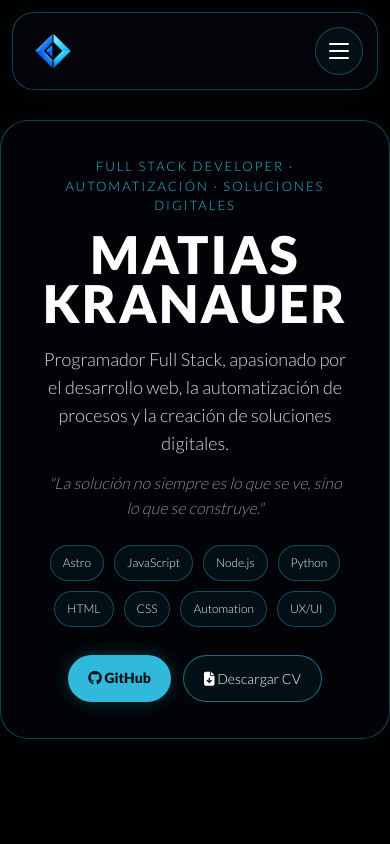
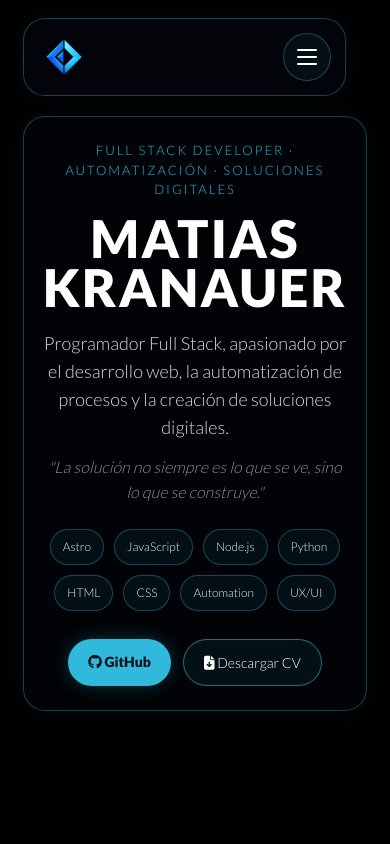
Before and after one commit to MKranauerDev/Portfolio, an Astro site: page / in a window 390 px wide. Shown: the top 844 px of the page. Built offline with nearby package versions, Linux system fonts and the light colour scheme; Astro itself is replaced by a stand-in of ours.

Commit message:
estetica seccionUno

```diff
--- a/src/components/Header.astro
+++ b/src/components/Header.astro
@@ -1,4 +1,5 @@
 <header class="topbar">
+  <div class="container-main">
     <div class="topbar-inner">
       <a class="brand" href="#">
         <img src="/img/logo.png" alt="Logo Krana Dev" />
@@ -30,6 +31,7 @@
       <a href="#estudios">Estudios</a>
       <a href="#contacto">Contacto</a>
     </div>
+  </div>
 
   <script is:inline>
     document.addEventListener("DOMContentLoaded", () => {
--- a/src/components/Hero.astro
+++ b/src/components/Hero.astro
@@ -1,4 +1,5 @@
 <section class="hero-minimal">
+  <div class="container-main">
     <div class="hero-content">
       <p class="hero-kicker">
         FULL STACK DEVELOPER · AUTOMATIZACIÓN · SOLUCIONES DIGITALES
@@ -40,4 +41,5 @@
         </a>
       </div>
     </div>
+  </div>
 </section>
--- a/src/styles/global.css
+++ b/src/styles/global.css
@@ -59,27 +59,23 @@ body .contenedor {
 }
 
 /* ===== TOPBAR PREMIUM ===== */
-/* ===== TOPBAR PREMIUM ===== */
 .topbar {
   width: 100%;
   padding: 22px 0 0;
   position: relative;
   z-index: 20;
 }
-
 .topbar-inner {
-  width: 88%;
-  max-width: 1180px;
-  margin: 0 auto;
+  width: 100%;
   display: flex;
   align-items: center;
   justify-content: space-between;
   padding: 10px 18px;
   border: 1px solid rgba(48, 185, 219, 0.35);
-  border-radius: 999px;
+  border-radius: 30px;
   background: rgba(7, 11, 20, 0.45);
-  backdrop-filter: blur(1px);
-  -webkit-backdrop-filter: blur(1px);
+  backdrop-filter: blur(2px);
+  -webkit-backdrop-filter: blur(2px);
   box-shadow: 0 0 20px rgba(48, 185, 219, 0.06);
 }
 
@@ -188,8 +184,8 @@ body .contenedor {
     border: 1px solid rgba(48, 185, 219, 0.25);
     border-radius: 18px;
     background: rgba(7, 11, 20, 0.88);
-    backdrop-filter: blur(12px);
-    -webkit-backdrop-filter: blur(12px);
+    backdrop-filter: blur(2px);
+    -webkit-backdrop-filter: blur(2px);
     box-shadow: 0 0 16px rgba(48, 185, 219, 0.08);
   }
 
@@ -222,16 +218,19 @@ body .contenedor {
   align-items: center;
   justify-content: center;
   text-align: center;
-  padding: 60px 20px 80px;
+  padding: 20px 0 80px;
+  position: relative;
+  z-index: 1;
 }
 
 .hero-content {
-  max-width: 1000px;
+  width: 100%;
+  max-width: 100%;
   margin: 0 auto;
   padding: 36px 42px;
   background: rgba(5, 10, 18, 0.38);
-  backdrop-filter: blur(1px);
-  -webkit-backdrop-filter: blur(8px);
+  backdrop-filter: blur(2px);
+  -webkit-backdrop-filter: blur(2px);
   border: 1px solid rgba(48, 185, 219, 0.35);
   border-radius: 28px;
   box-shadow: 0 0 30px rgba(48, 185, 219, 0.05);
@@ -246,11 +245,11 @@ body .contenedor {
 }
 
 .hero-minimal h1 {
-  font-size: 110px;
+  font-size: 120px;
   line-height: 0.95;
   margin-bottom: 18px;
   color: #ffffff;
-  font-weight: 800;
+  font-weight: 750;
   letter-spacing: 2px;
 }
 
@@ -418,8 +417,8 @@ body .seccionCuatro {
   background: rgba(10, 15, 25, 0.6);
   border: 1px solid rgba(48, 185, 219, 0.25);
   border-radius: 18px;
-  backdrop-filter: blur(10px);
-  -webkit-backdrop-filter: blur(10px);
+  backdrop-filter: blur(2px);
+  -webkit-backdrop-filter: blur(2px);
   padding: 25px;
   transition: 0.3s ease;
 }
@@ -517,14 +516,28 @@ body footer .pie a {
 }
 
 @media (max-width: 900px) {
-    .hero-content {
-    margin-top: 10px;
-  }
-     .hero-minimal {
-    padding: 20px 16px 40px;
-    min-height: auto;
+.container-main {
+    width: 94%;
   }
 
+  .topbar {
+    padding: 18px 0 0;
+  }
+
+  .topbar-inner {
+    padding: 12px 14px;
+    border-radius: 22px;
+  }
+
+  .hero-minimal {
+    min-height: auto;
+    padding: 20px 0 50px;
+  }
+
+    .hero-content {
+        padding: 24px 18px;
+        border-radius: 22px;
+    }
     .hero-minimal h1 {
         font-size: 52px;
         line-height: 0.95;
@@ -567,3 +580,9 @@ body footer .pie a {
     padding: 12px 20px;
   }
 }
+
+.container-main {
+  width: 88%;
+  max-width: 1180px;
+  margin: 0 auto;
+}
```
Lines whose indentation alone changed are shown as unchanged.
